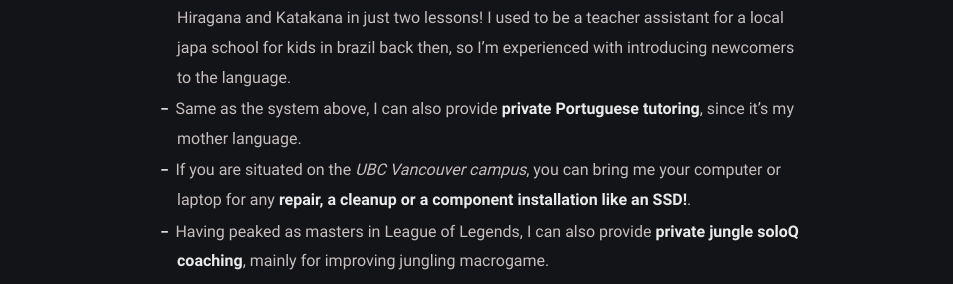
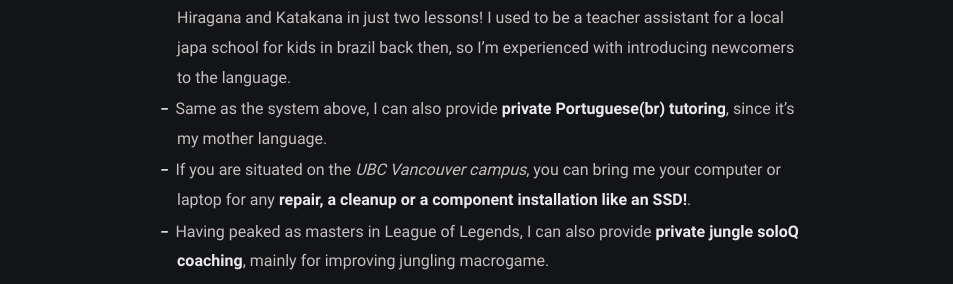
Before and after one commit to Pistachihen/pistachi.github.io, a Jekyll site: the page built from _posts/welcome-to-jekyll/2020-08-29-welcome-to-jekyll.md, in a window 1280 px wide. Shown: the part 484-768 px from the top of the page, without its empty margins (163-1116 px from the left). Built offline with Jekyll 4.4.1, drawn with Linux system fonts in a browser that asks for light colours.

```diff
--- a/_posts/welcome-to-jekyll/2020-08-29-welcome-to-jekyll.md
+++ b/_posts/welcome-to-jekyll/2020-08-29-welcome-to-jekyll.md
@@ -7,7 +7,7 @@ categories: services
 Hello, you must have clicked this wondering "services？ How can this part japanese second-year engineering boy provide me with anything?", Yes.
 
 - Being fluent on the japanese language since the age of 12, I can give **private japanese tutoring** for any levels, the first class being *FREE!* and for newbies, promising fluency in Hiragana and Katakana in just two lessons! I used to be a teacher assistant for a local japa school for kids in brazil back then, so I'm experienced with introducing newcomers to the language.
-- Same as the system above, I can also provide **private Portuguese tutoring**, since it's my mother language.
+- Same as the system above, I can also provide **private Portuguese(br) tutoring**, since it's my mother language.
 - If you are situated on the *UBC Vancouver campus*, you can bring me your computer or laptop for any **repair, a cleanup or a component installation like an SSD!**.
 - Having peaked as masters in League of Legends, I can also provide **private jungle soloQ coaching**, mainly for improving jungling macrogame.
 - With extensive Photoshop and Sony Vegas skills, I can provide with ***FRESH!* banner/logo/merch/thumbnail designs**, I am not currently doing video editing.
```
